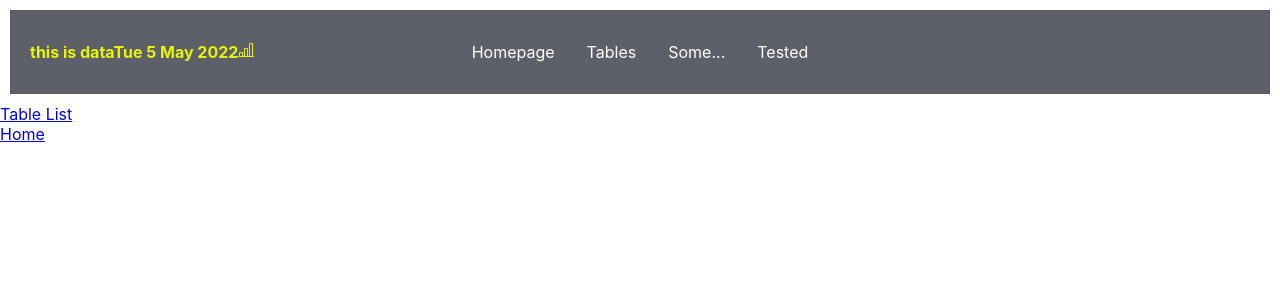
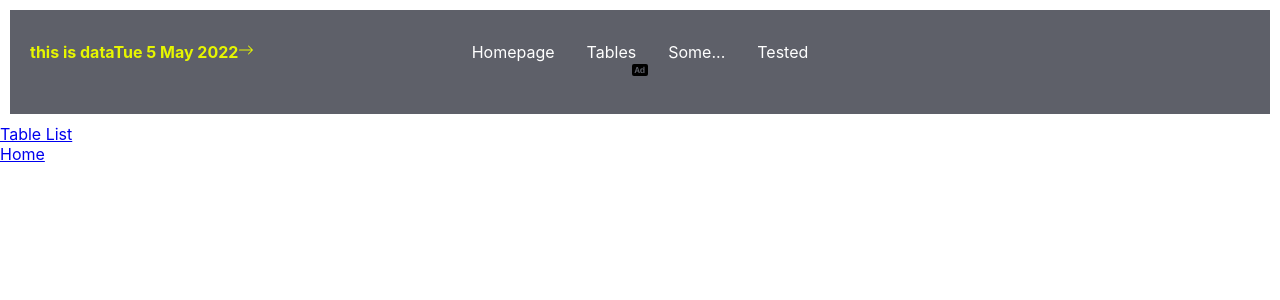
Before and after one commit to SergeyGetman/test_Dnipro, a React (Create React App) app: page /dashboard in a window 1280 px wide. Shown: the top 300 px of the page. Built offline with nearby package versions, Linux system fonts and the light colour scheme.

Commit message:
add config svg module

```diff
--- /dev/null
+++ b/config-overrides.js
@@ -0,0 +1,8 @@
+const { override, addWebpackModuleRule } = require('customize-cra');
+
+module.exports = override(
+    addWebpackModuleRule({
+        test: /\.svg$/,
+        use: ['@svg/webpack']
+    })
+);
--- a/package.json
+++ b/package.json
@@ -3,7 +3,10 @@
   "version": "0.1.0",
   "private": true,
   "dependencies": {
+    "@emotion/react": "^11.11.4",
+    "@emotion/styled": "^11.11.5",
     "@hookform/error-message": "^2.0.0",
+    "@mui/material": "^5.16.1",
     "@reduxjs/toolkit": "^1.8.1",
     "@testing-library/jest-dom": "^5.16.3",
     "@testing-library/react": "^12.1.4",
@@ -15,10 +18,12 @@
     "bootstrap": "^5.1.3",
     "bootstrap-icons": "^1.11.3",
     "classnames": "^2.3.1",
+    "customize-cra": "^1.0.0",
     "history": "^4.7.2",
     "npm": "^8.5.5",
     "radium": "^0.26.2",
     "react": "^16.8.3",
+    "react-bootstrap-icons": "^1.11.4",
     "react-bs-icons": "^1.0.0",
     "react-dom": "^16.14.0",
     "react-hook-form": "^7.29.0",
@@ -61,6 +66,7 @@
   "author": "Adeel Imran",
   "license": "MIT",
   "devDependencies": {
+    "@svgr/webpack": "^8.1.0",
     "@types/node": "^17.0.36",
     "prettier": "2.6.2",
     "typescript-plugin-css-modules": "^3.4.0"
--- a/src/App.tsx
+++ b/src/App.tsx
@@ -6,7 +6,8 @@ import { Navigations } from "./components/Navigations";
 import { Routing } from "./routing/Routing";
 import { Button } from "./components/tables/Button";
 import GetData from "./components/GetData";
-import { BsBarChartLine } from "react-icons/bs";
+import { ArrowRight } from 'react-bootstrap-icons';
+import { ReactComponent as AdIcon }  from './images/more.svg'
 
 function App() {
   return (
@@ -19,8 +20,11 @@ function App() {
                 <div className='data'>
                     this is data
                     <GetData />
-                    <BsBarChartLine />
+                    <ArrowRight  />
 
+                </div>
+                <div>
+                    <AdIcon />
                 </div>
 
             </header>
--- a/tsconfig.json
+++ b/tsconfig.json
@@ -15,5 +15,6 @@
   },
   "typeAcquisition": {
     "enable": true
-  }
+  },
+  "include": ["src", "declarations.d.ts"]
 }
```
Also changed, not shown: declarations.d.ts (+7 -0 lines), src/images/more.svg (added), 1 other file (tests, documents, lock files or other folders).
